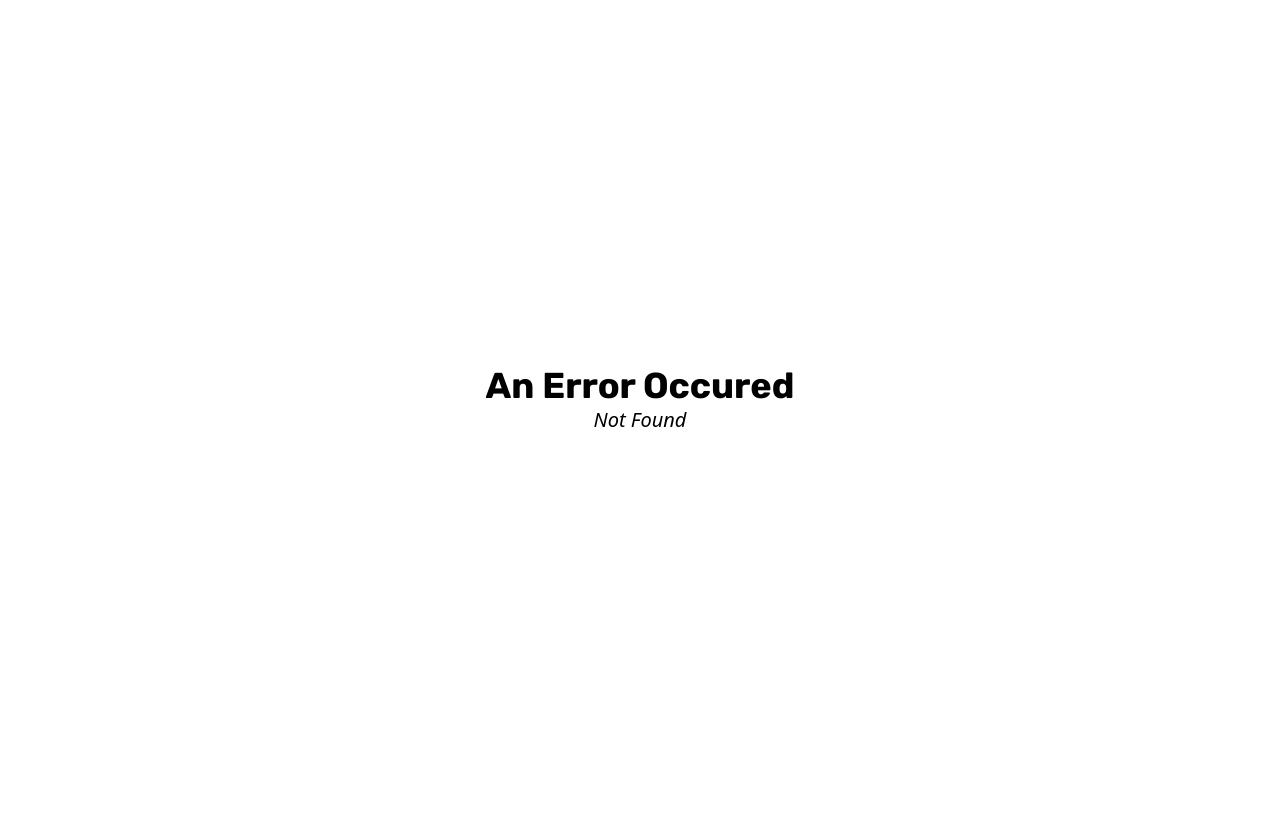
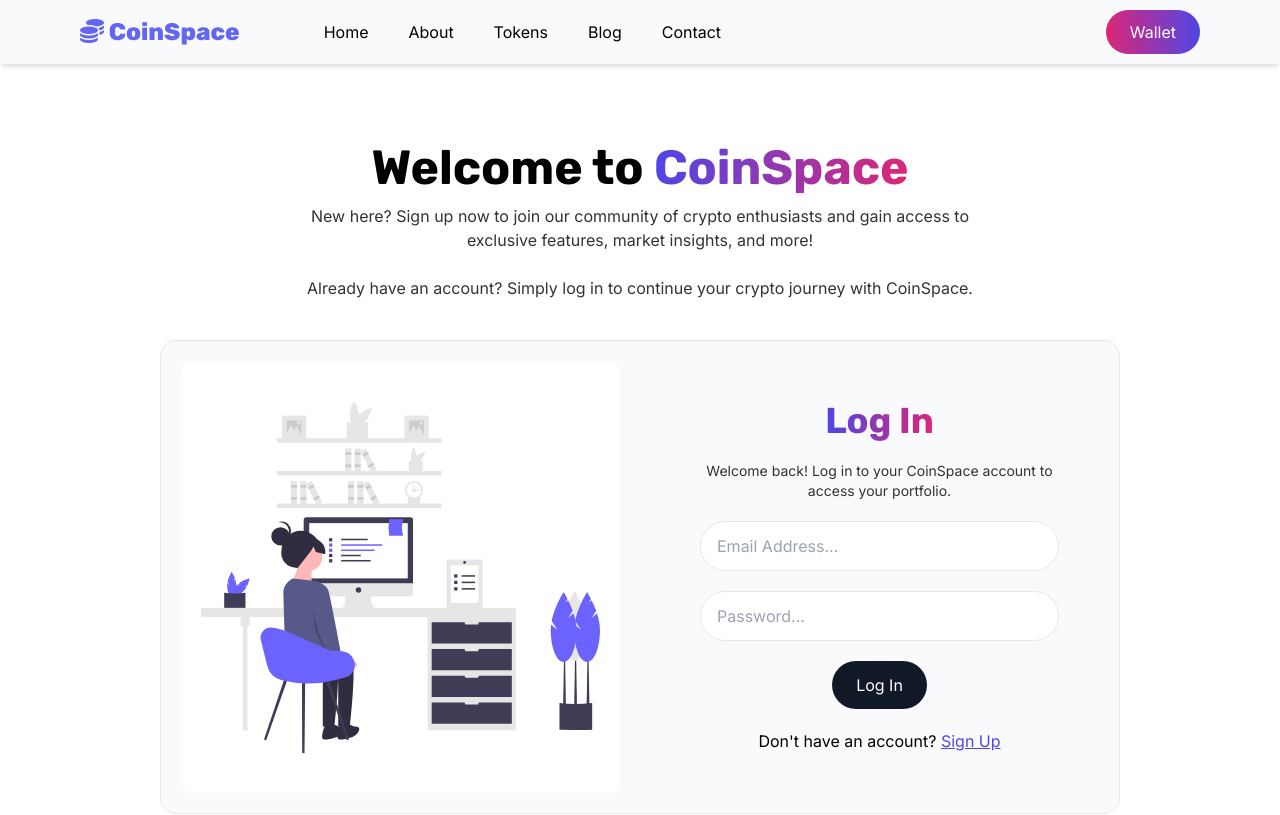
Before and after one commit to srky420/crypto-aggregator-react, a React (Vite) app: page /account in a window 1280 px wide. Before the commit this address had no page. Shown: the top 815 px of the page. Built offline with nearby package versions, Linux system fonts and the light colour scheme.

Commit message:
Add account page and fix design

```diff
--- /dev/null
+++ b/src/components/accountPage/AccountPage.tsx
@@ -0,0 +1,81 @@
+import { Button } from "../globals/Button"
+import accountImg from "../../assets/account.svg"
+import { Newsletter } from "../globals/Newsletter"
+import { useState } from "react"
+
+
+export const AccountPage = () => {
+
+    const [form, setForm] = useState<string>('login')
+
+    return (
+        <>
+            <section className="container mx-auto px-5 md:px-20 lg:px-40 my-10 lg:my-20">
+                {/* Header */}
+                <h1 className="text-4xl sm:text-5xl font-rubik font-bold text-center mb-3">
+                        Welcome to <span className="text-transparent bg-gradient-to-r from-indigo-600 to-pink-600 bg-clip-text">CoinSpace</span>
+                </h1>
+                <p className="opacity-80 text-center w-3/4 mx-auto mb-10 font-inter">
+                    New here? Sign up now to join our community of crypto enthusiasts and gain access to exclusive features, market insights, and more!
+                    <br />
+                    <br />
+                    Already have an account? Simply log in to continue your crypto journey with CoinSpace.
+                </p>
+
+                <div className="grid grid-cols-2 gap-10 p-5 border bg-gray-50 rounded-2xl items-center">
+                    <div className="bg-white p-5 rounded-xl h-full">
+                        <img src={accountImg} alt="account-image" className="h-full" />
+                    </div>
+
+                    {form === 'login' ?
+
+                    <form className="flex flex-col gap-5 rounded-2xl p-5 sm:p-10">
+                        <h1 className="text-3xl sm:text-4xl font-rubik font-bold text-center col-span-2">
+                            <span className="text-transparent bg-gradient-to-r from-indigo-600 to-pink-600 bg-clip-text">Log In</span>
+                        </h1>
+                        <p className="opacity-80 text-center font-inter text-sm">
+                            Welcome back! Log in to your CoinSpace account to access your portfolio.
+                        </p>
+                        <input type="email" className="block w-full py-3 px-4 rounded-full font-inter border focus:shadow-lg" placeholder="Email Address..." />
+                        <input type="password" className="block w-full py-3 px-4 rounded-full font-inter border focus:shadow-lg" placeholder="Password..." />
+                        <div className="w-fit mx-auto">
+                            <Button variant="dark" text="Log In" />
+                        </div>
+                        <p className="font-inter text-center">
+                            Don't have an account? <button className="underline text-indigo-600" onClick={() => setForm('signup')}>Sign Up</button>
+                        </p>
+                    </form>
+
+                    :
+
+                    <form className="flex flex-col gap-5 rounded-2xl p-5 sm:p-10">
+                        <h1 className="text-3xl sm:text-4xl font-rubik font-bold text-center col-span-2">
+                            <span className="text-transparent bg-gradient-to-r from-indigo-600 to-pink-600 bg-clip-text">Sign Up</span>
+                        </h1>
+                        <p className="opacity-80 text-center font-inter text-sm">
+                            Ready to explore the world of cryptocurrencies?
+                            Create your CryptoHub account today and embark on an exciting journey towards financial empowerment and innovation.
+                        </p>
+                        <input type="text" className="block w-full py-3 px-4 rounded-full font-inter border focus:shadow-lg" placeholder="Username..." />
+                        <input type="email" className="block w-full py-3 px-4 rounded-full font-inter border focus:shadow-lg" placeholder="Email Address..." />
+                        <input type="password" className="block w-full py-3 px-4 rounded-full font-inter border focus:shadow-lg" placeholder="Password..." />
+                        <input type="password" className="block w-full py-3 px-4 rounded-full font-inter border focus:shadow-lg" placeholder="Confirm Password..." />
+                        <div className="w-fit mx-auto">
+                            <Button variant="dark" text="Sign Up" />
+                        </div>
+                        <p className="text-center font-inter">or</p>
+                        <div className="w-fit mx-auto">
+                            <Button variant="light" text="Sign In with Google" />
+                        </div>
+                        <p className="font-inter text-center">
+                            Already have an account? <button className="underline text-indigo-600" onClick={() => setForm('login')}>Log In</button>
+                        </p>
+                    </form>
+
+                    }
+                </div>
+            </section>
+            <Newsletter />
+        </>
+    )
+}
--- a/src/components/contactPage/ContactPage.tsx
+++ b/src/components/contactPage/ContactPage.tsx
@@ -42,7 +42,7 @@ export const ContactPage = () => {
                     </div>
                 </div>
 
-                <form className="my-10 lg:my-20 border rounded-2xl p-5 sm:p-10 grid grid-cols-2 gap-5 bg-gray-50">
+                <form className="my-10 lg:my-20 border rounded-2xl p-5 sm:p-10 grid grid-cols-2 gap-5 bg-gray-50 shadow-lg">
                     <h1 className="text-3xl sm:text-4xl font-rubik font-bold text-center mb-3 col-span-2">
                         Send us a <span className="text-transparent bg-gradient-to-r from-indigo-600 to-pink-600 bg-clip-text">Message</span>
                     </h1>
--- a/src/components/globals/Button.tsx
+++ b/src/components/globals/Button.tsx
@@ -7,6 +7,8 @@ interface Props {
     text: string;
     disabled?: boolean;
     onClick?: any;
+    href?: string;
+    link?: boolean
 }
 
 export const Button = (props: Props) => {
@@ -37,7 +39,15 @@ export const Button = (props: Props) => {
     }
 
     return (
-        <button className={className} dangerouslySetInnerHTML={{ __html: props.text }} onClick={props.onClick}>
-        </button>
+        <>
+            {props.link ?
+            <a className={className} dangerouslySetInnerHTML={{ __html: props.text }} onClick={props.onClick} href={props.href}>
+            </a>
+            :
+            <button className={className} dangerouslySetInnerHTML={{ __html: props.text }} onClick={props.onClick}>
+            </button>
+            }
+        </>
+
     )
 }
--- a/src/components/globals/Navbar.tsx
+++ b/src/components/globals/Navbar.tsx
@@ -29,7 +29,10 @@ export const Navbar = () => {
                         <li><NavLink to="/contact" className="block p-5 hover:bg-indigo-500 hover:text-white transition-colors">Contact</NavLink></li>
                     </ul>
                     <div className="ms-auto">
-                        <Button variant="primary" text="Wallet" />
+                        <NavLink to={"/account"}
+                            className="bg-gradient-to-r from-pink-600 to-indigo-600 text-white hover:bg-gradient-to-l px-6 py-3 rounded-full font-inter">
+                            Wallet
+                        </NavLink>
                     </div>
                     <div className="block sm:hidden">
                         <Button variant="icon" text={`<i class="fa-solid fa-bars"></i>`} onClick={toggleOpen} />
--- a/src/main.tsx
+++ b/src/main.tsx
@@ -12,6 +12,7 @@ import { TokensPage } from './components/tokensPage/TokensPage.tsx'
 import { AboutPage } from './components/aboutPage/AboutPage.tsx'
 import { BlogPage } from './components/blogPage/BlogPage.tsx'
 import { ContactPage } from './components/contactPage/ContactPage.tsx'
+import { AccountPage } from './components/accountPage/AccountPage.tsx'
 
 
 // Create router
@@ -40,6 +41,10 @@ const router = createBrowserRouter([
       {
         path: '/contact',
         element: <ContactPage />
+      },
+      {
+        path: '/account',
+        element: <AccountPage />
       }
     ]
   }
```
Also changed, not shown: src/assets/account.svg (added).
